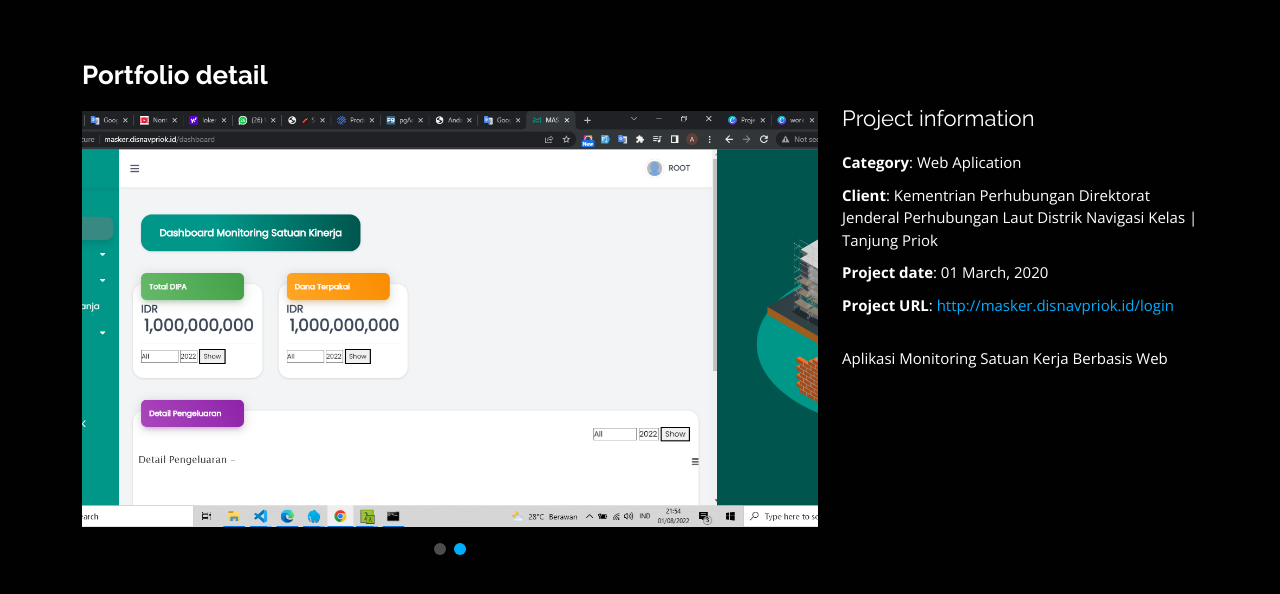
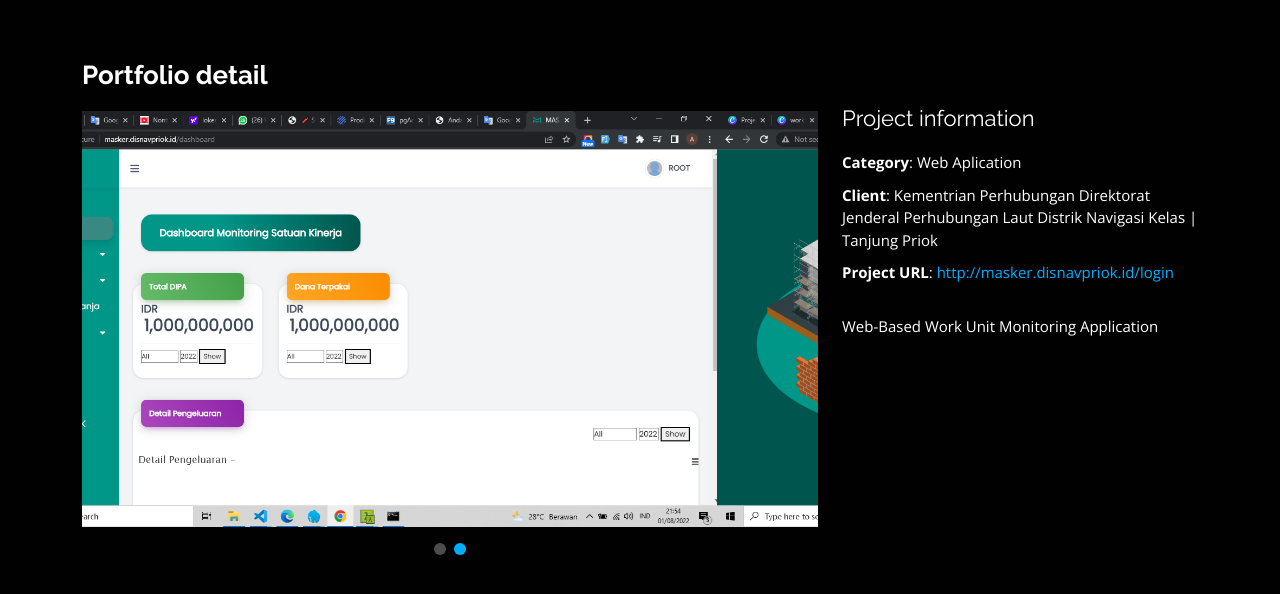
Before and after one commit to dhani2610/dakaPortfolio, a plain HTML site: page portfolio-details.html in a window 1280 px wide. Drawn offline with nearby package versions, Linux system fonts and the light colour scheme.

Commit message:
update detail

```diff
--- a/portfolio-details.html
+++ b/portfolio-details.html
@@ -74,12 +74,11 @@
             <ul>
               <li><strong>Category</strong>: Web Aplication</li>
               <li><strong>Client</strong>: Kementrian Perhubungan Direktorat Jenderal Perhubungan Laut Distrik Navigasi Kelas | Tanjung Priok </li>
-              <li><strong>Project date</strong>: 01 March, 2020</li>
               <li><strong>Project URL</strong>: <a href="#">http://masker.disnavpriok.id/login</a></li>
             </ul>
 
             <p>
-              Aplikasi Monitoring Satuan Kerja Berbasis Web
+              Web-Based Work Unit Monitoring Application
             </p>
           </div>
 
```
Also changed, not shown: index.html (+1 -1 lines).
